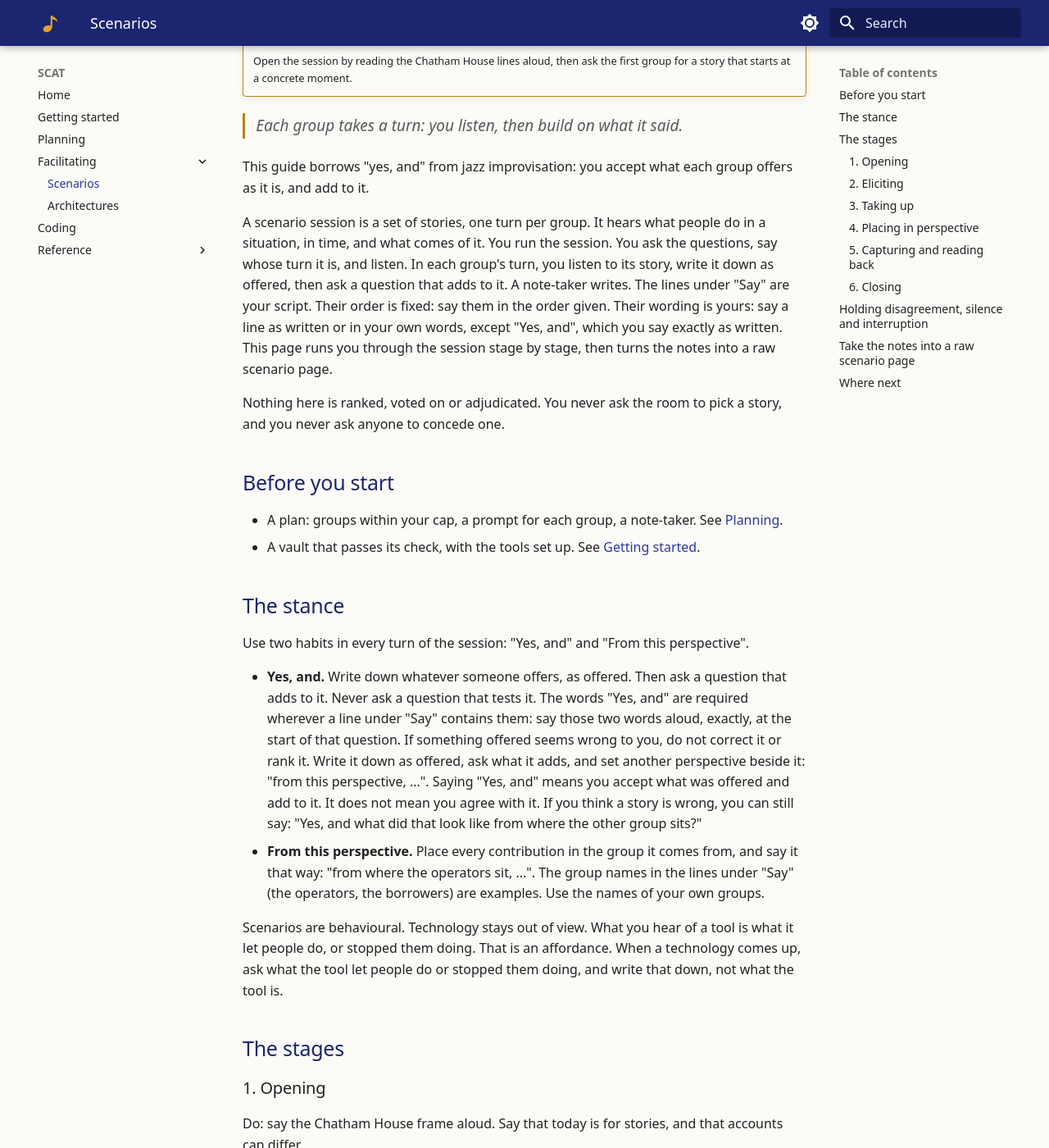
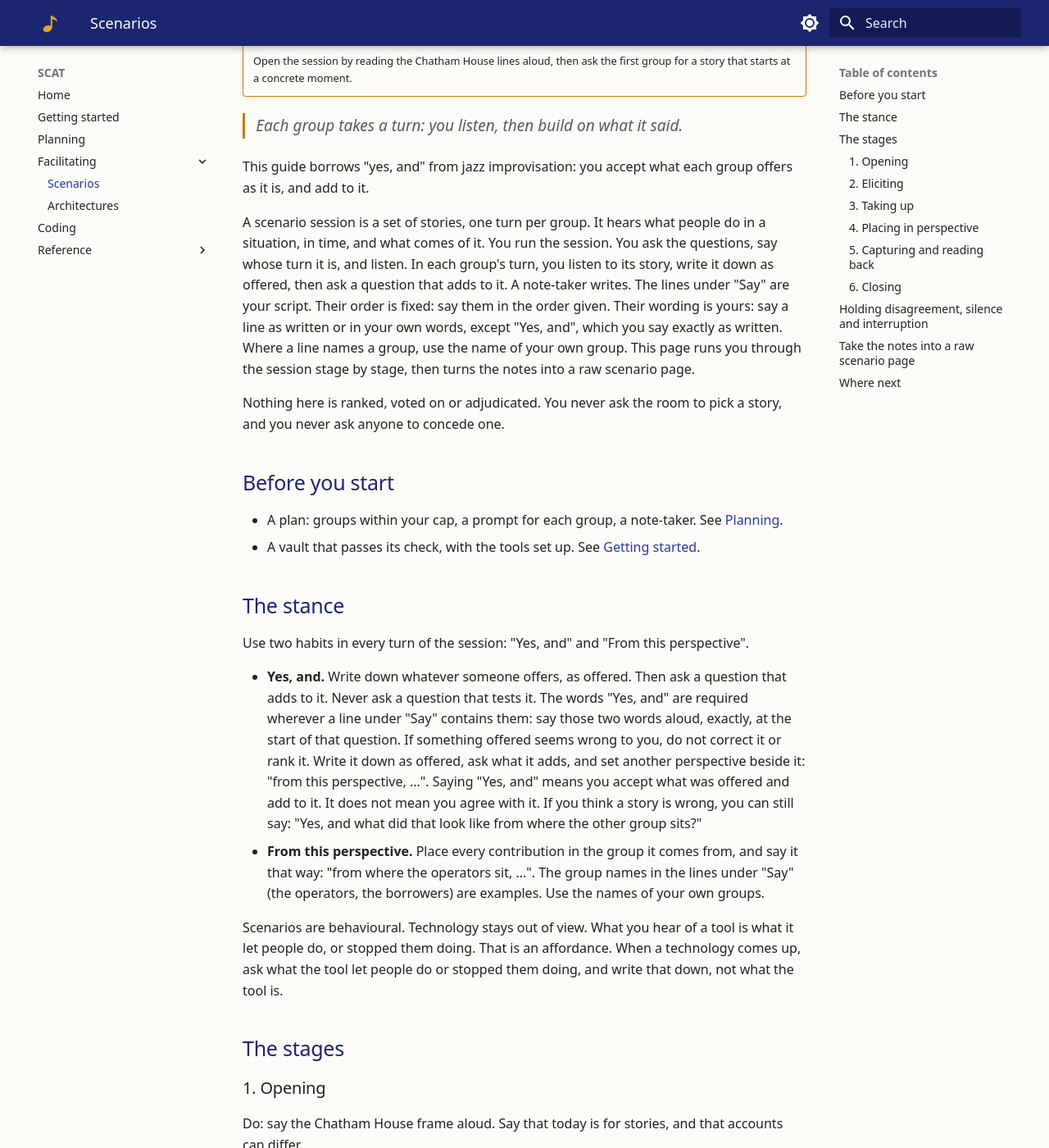
Before and after one commit to DynamicalSystemsGroup/scat-kg-tools, an MkDocs documentation site: the page built from docs/facilitate-scenarios.md, in a window 1280 px wide and 1400 px high, scrolled down 220 px. Shown: the whole window at 82% size. Built offline with MkDocs 1.6.1 and Material for MkDocs 9.7.7, drawn with Linux system fonts in a browser that asks for light colours; some of the changed text lies outside the part shown.

Commit message:
WP8-U14: review fixes

````diff
--- a/docs/facilitate-scenarios.md
+++ b/docs/facilitate-scenarios.md
@@ -9,7 +9,7 @@
 This guide borrows "yes, and" from jazz improvisation: you accept what each group offers as it is, and add to it.
 
 A scenario session is a set of stories, one turn per group. It hears what people do in a situation, in time, and what comes of it. You run the session. You ask the questions, say whose turn it is, and listen. In each group's turn, you listen to its story, write it down as offered, then ask a question that adds to it. A note-taker
-writes. The lines under "Say" are your script. Their order is fixed: say them in the order given. Their wording is yours: say a line as written or in your own words, except "Yes, and", which you say exactly as written. This page runs you through the session stage by stage, then turns the notes into a raw scenario page.
+writes. The lines under "Say" are your script. Their order is fixed: say them in the order given. Their wording is yours: say a line as written or in your own words, except "Yes, and", which you say exactly as written. Where a line names a group, use the name of your own group. This page runs you through the session stage by stage, then turns the notes into a raw scenario page.
 
 Nothing here is ranked, voted on or adjudicated. You never ask the room to pick a story, and you never ask anyone to
 concede one.
@@ -40,7 +40,7 @@ them doing. That is an affordance. When a technology comes up, ask what the tool
 
 Do: say the Chatham House frame aloud. Say that today is for stories, and that accounts can differ.
 
-The lines under "Say" show each move. Say them as written or in your own words, but when a line uses "Yes, and" or "from this perspective", keep those words and say them aloud.
+Say the lines under "Say" in the order given. Use your own words if you like, but say "Yes, and" exactly as written, and where a line names a group, use the name of your own group.
 
 ```text
 Whatever is said here can be used. Nobody is named; the
````
Also changed, not shown: docs/coding.md (+1 -1 lines), docs/facilitate-architectures.md (+2 -2 lines), docs/index.md (+1 -1 lines).
